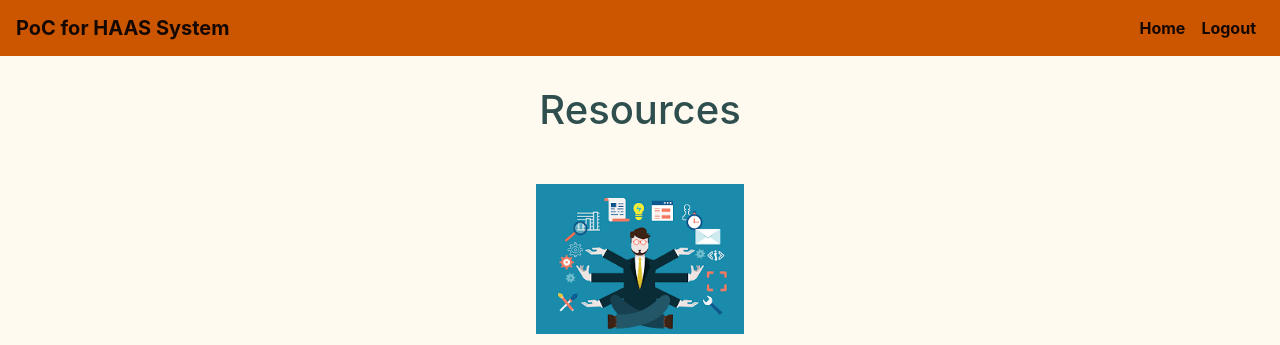
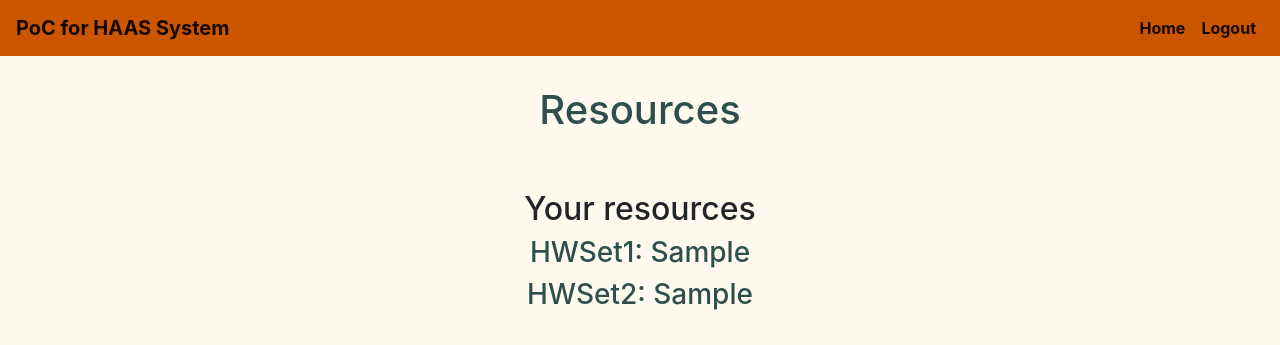
Before and after one commit to ambatiajit/EE-461L-2022, a Flask app: page /resources in a window 1280 px wide. Shown: the top 345 px of the page. Run offline with Flask 2, Linux system fonts and the light colour scheme; the visitor is signed in with stand-in values (Sample User, id 1); a database or web service that is not in the repository returns one stand-in record (values such as "Sample title"); some libraries are stand-ins or nearby versions.

Commit message:
Update resources.html

```diff
--- a/templates/resources.html
+++ b/templates/resources.html
@@ -10,10 +10,6 @@
 {% else: %}
 
 <h1>Resources</h1>
-
-<img src="static/images/resources.png" alt="Resources" class="user_img">
-<br>
-
 <br>
 
 {% with messages = get_flashed_messages() %}
@@ -24,20 +20,42 @@
     {% endif %}
 {% endwith %}
 
-<!-- Can store images associated with HWSets in db later -->
-<!-- Fetching and displaying should be simple -->
-{%for document in hardware_manager.find({}):%}
-    <div class="card-group"></div>
-        <div class="card">
-            <h3 class="card-title">{{document["Name"]}}</h3>
-            <p class="card-text">Capacity: {{document["Capacity"]}}</p>
-            <p class="card-text">Availability: {{document["Availability"]}}</p>
+<!-- Display how much hardware user has for each HW set -->
+<br>
+<h2 style="text-align: center" class="displaying-resources">Your resources</h2>
+<h3 style="text-align: center">HWSet1: {{ hwset1 }}</h3>
+<h3 style="text-align: center">HWSet2: {{ hwset2 }}</h3>
 
-        </div>
+<br><br>
+
+<div class="row">
+  <div class="col-sm-6">
+    <div class="card">
+      <div class="card-body">
+        <h5 class="card-title">HWSet1</h5>
+        <p class="card-text">Check out/check in hardware from HWSet1</p>
+        <p class="card-text">Capacity: {{ hardware_manager.find_one({'Name': 'HWSet1'})['Capacity'] }}</p>
+        <p class="card-text">Availability: {{ hardware_manager.find_one({'Name': 'HWSet1'})['Availability'] }}</p>
+        <img src="static/images/hwset1.jpeg" alt="Login" class="user_img">
+      </div>
     </div>
-{%endfor%}
+  </div>
+  <div class="col-sm-6">
+    <div class="card">
+      <div class="card-body">
+        <h5 class="card-title">HWSet2</h5>
+        <p class="card-text">Check out/check in hardware from HWSet2</p>
+        <p class="card-text">Capacity: {{ hardware_manager.find_one({'Name': 'HWSet2'})['Capacity'] }}</p>
+        <p class="card-text">Availability: {{ hardware_manager.find_one({'Name': 'HWSet2'})['Availability'] }}</p>
+        <img src="static/images/hwset2.jpeg" alt="Login" class="user_img">
+      </div>
+    </div>
+  </div>
+</div>
 
-<form action="{{ url_for('resources') }}", method="post", class="check_out_form">
+<br><br>
+
+<form action="{{ url_for('resources') }}", method="post", class="check_out_form", style="text-align:center">
     <h2>Check In/Out Sets: </h2>
     <p>{{ check_in_out_form.hidden_tag() }}</p>
     <p>
```
